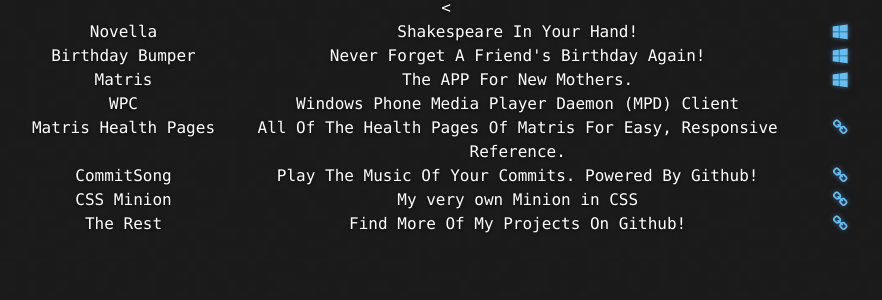
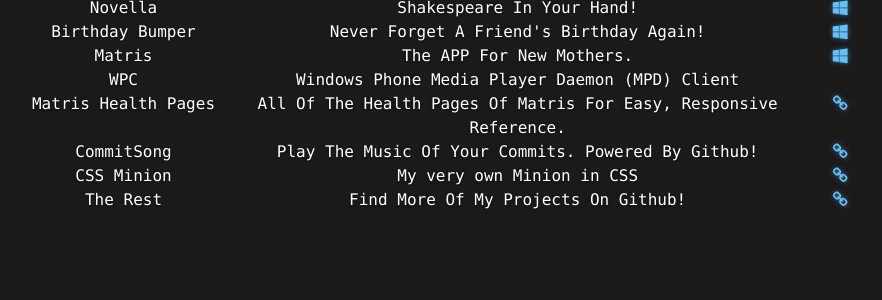
Before and after one commit to varunagrawal/varunagrawal.github.io, a Jekyll site: the page built from projects.html, in a window 1280 px wide, cut to the strip 272-951 px from the top of the page. Shown: the top 300 px of the strip, without its empty margins (194-1076 px from the left). Built offline with Jekyll 4.4.1, drawn with Linux system fonts in a browser that asks for light colours; nearby versions of some CDN libraries.

Commit message:
Removed extra <

```diff
--- a/projects.html
+++ b/projects.html
@@ -19,7 +19,7 @@ permalink: /projects/
             <div class="col-xs-12 col-sm-12 col-md-4"><a href="https://chrome.google.com/webstore/detail/quorator/kppbolnligjjnokjhainblhdpbobcbgb" target="_blank"><i class="fa fa-link"></i></a></div>
             <br/>
         </div>
-        <<div>
+        <div>
             <div class="col-xs-3 col-sm-3 col-md-3">Novella</div>
             <div class="col-xs-8 col-sm-8 col-md-8">Shakespeare In Your Hand!</div>
             <div class="col-xs-1 col-sm-1 col-md-1"><a href="http://www.windowsphone.com/s?appid=4db3076d-8458-4072-b252-e248d56ade0c" target="_blank"><i class="fa fa-windows"></i></a></div>
```
